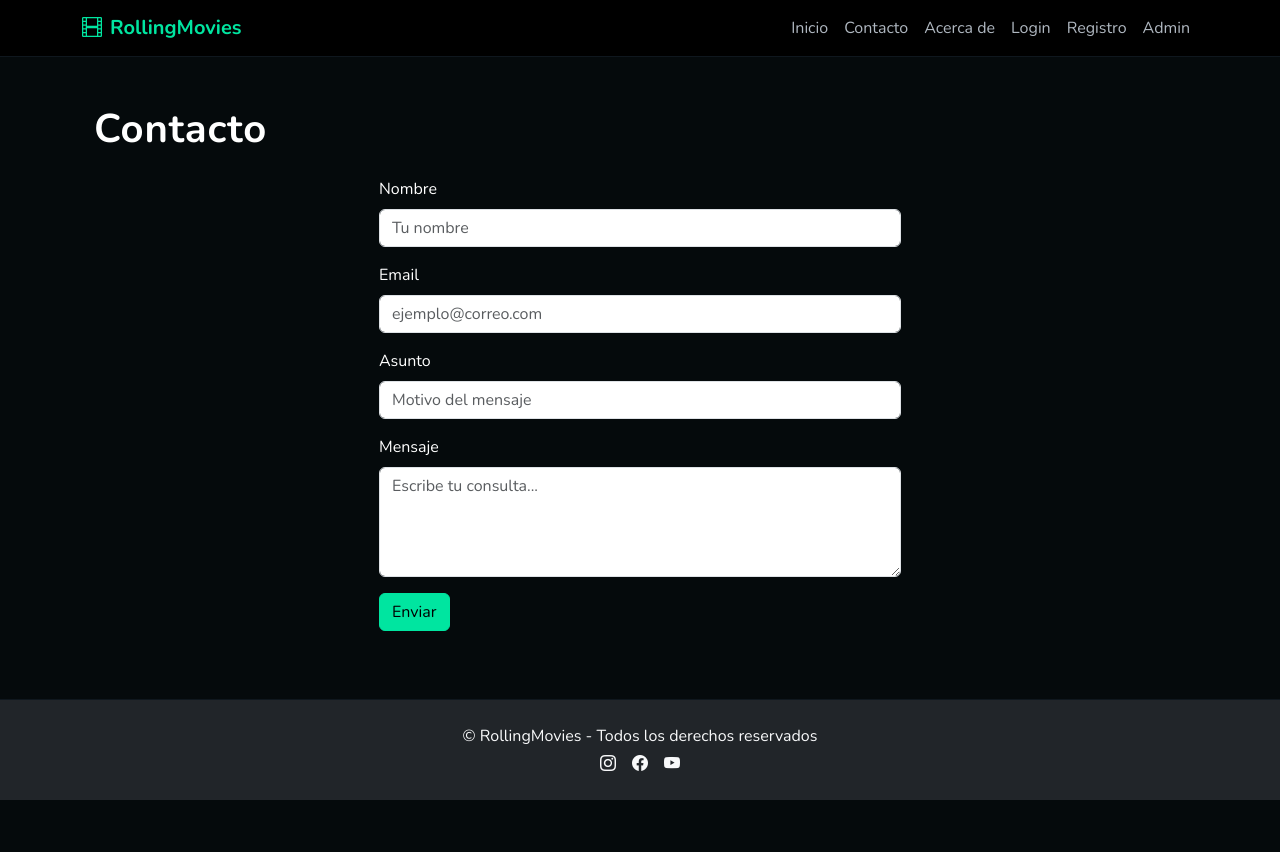
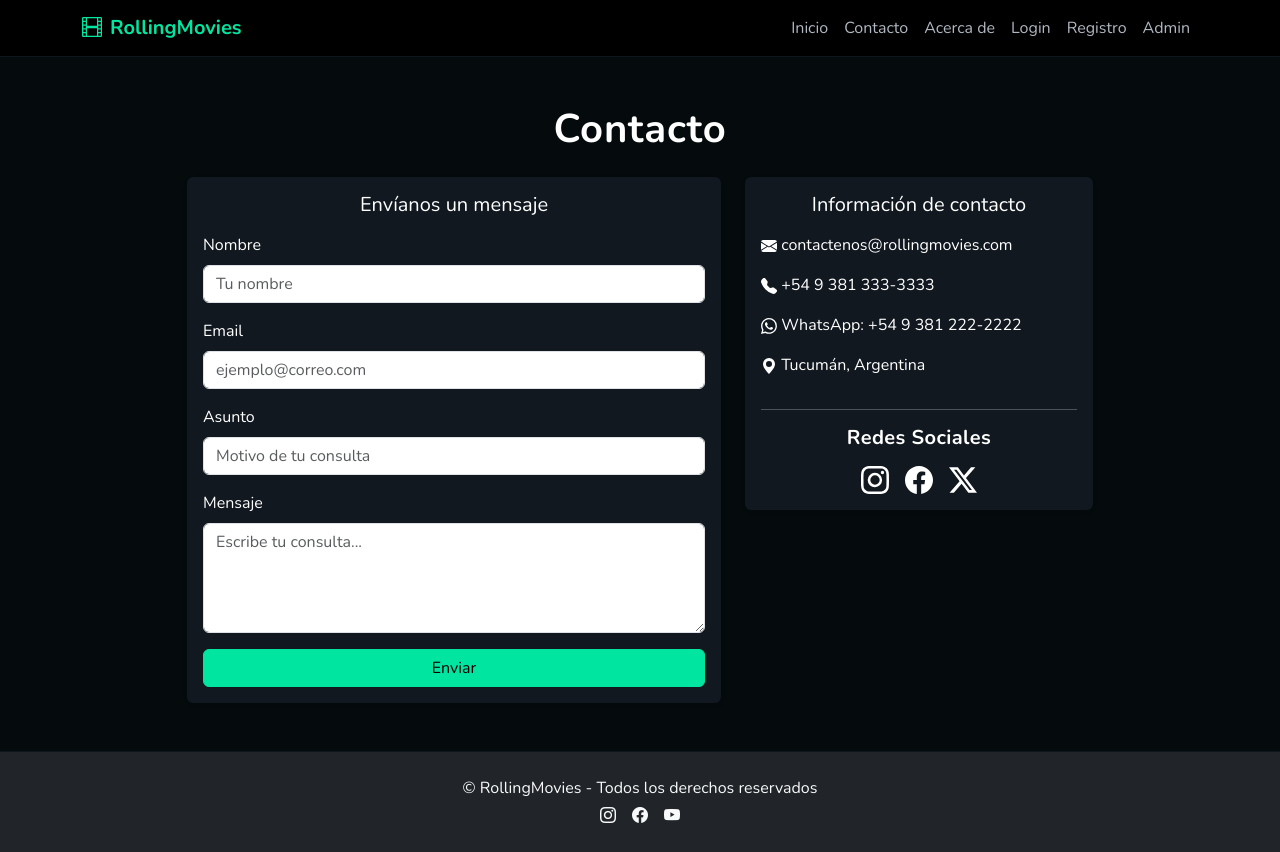
Before and after one commit to basiliomartinez/ProyectoRollingMovies, a React (Vite) app: page /contacto in a window 1280 px wide. Before the commit the page ends 800 px from the top, so only its background shows below. Built offline with nearby package versions, Linux system fonts and the light colour scheme.

Commit message:
se agrega seccion de informacion de contacto y redes sociales

```diff
--- a/src/components/pages/Contacto.jsx
+++ b/src/components/pages/Contacto.jsx
@@ -1,8 +1,19 @@
-import { Container, Form, Button } from "react-bootstrap";
+import { Container, Form, Button, Row, Col, Card } from "react-bootstrap";
 import { useState } from "react";
 
+// Iconos de contacto
+import {
+  BsEnvelopeFill,
+  BsGeoAltFill,
+  BsTelephoneFill,
+  BsWhatsapp,
+  BsInstagram,
+  BsFacebook,
+  BsTwitterX,
+} from "react-icons/bs";
+
 const Contacto = () => {
-
+  // Estado del formulario
   const [formData, setFormData] = useState({
     nombre: "",
     email: "",
@@ -10,12 +21,14 @@ const Contacto = () => {
     mensaje: "",
   });
 
+  // Submit del formulario
   const manejarSubmit = (e) => {
     e.preventDefault();
     console.log("Datos enviados:", formData);
     alert("Tu mensaje fue enviado. ¡Gracias por contactarnos!");
   };
 
+  // Manejar cambios
   const manejarCambio = (e) => {
     setFormData({
       ...formData,
@@ -24,12 +37,19 @@ const Contacto = () => {
   };
 
   return (
-    <main className="container my-4">
-      <h1 className="mb-4">Contacto</h1>
+    <main className="container my-4 pagina-contacto">
+      <h1 className="text-center mb-4">Contacto</h1>
 
-      <Container className="col-12 col-md-8 col-lg-6">
+      <Row className="g-4 justify-content-center">
+
+        {/* FORMULARIO */}
+        <Col xs={12} md={6}>
+          <Card className="shadow-sm p-3">
+            <Card.Title className="text-center mb-3">
+              Envíanos un mensaje
+            </Card.Title>
+
             <Form onSubmit={manejarSubmit}>
-
               <Form.Group className="mb-3">
                 <Form.Label>Nombre</Form.Label>
                 <Form.Control
@@ -56,7 +76,7 @@ const Contacto = () => {
                 <Form.Label>Asunto</Form.Label>
                 <Form.Control
                   type="text"
-              placeholder="Motivo del mensaje"
+                  placeholder="Motivo de tu consulta"
                   name="asunto"
                   value={formData.asunto}
                   onChange={manejarCambio}
@@ -75,9 +95,44 @@ const Contacto = () => {
                 />
               </Form.Group>
 
-          <Button variant="primary" type="submit">Enviar</Button>
+              <Button className="w-100" variant="primary" type="submit">
+                Enviar
+              </Button>
             </Form>
-      </Container>
+          </Card>
+        </Col>
+
+        {/* INFORMACIÓN DE CONTACTO */}
+        <Col xs={12} md={4}>
+          <Card className="shadow-sm p-3">
+            <Card.Title className="text-center mb-3">
+              Información de contacto
+            </Card.Title>
+
+            <p>
+              <BsEnvelopeFill /> contactenos@rollingmovies.com
+            </p>
+            <p>
+              <BsTelephoneFill /> +54 9 381 333-3333
+            </p>
+            <p>
+              <BsWhatsapp /> WhatsApp: +54 9 381 222-2222
+            </p>
+            <p>
+              <BsGeoAltFill /> Tucumán, Argentina
+            </p>
+
+            <hr />
+
+            <h5 className="text-center">Redes Sociales</h5>
+            <div className="d-flex justify-content-center gap-3 fs-3 mt-2">
+              <BsInstagram />
+              <BsFacebook />
+              <BsTwitterX />
+            </div>
+          </Card>
+        </Col>
+      </Row>
     </main>
   );
 };
```
Lines whose indentation alone changed are shown as unchanged.
